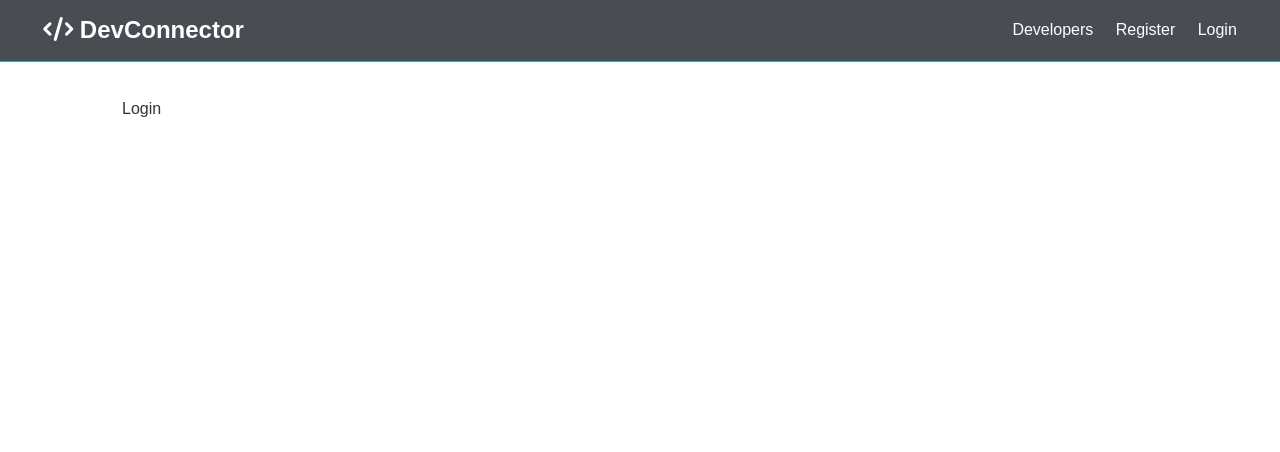
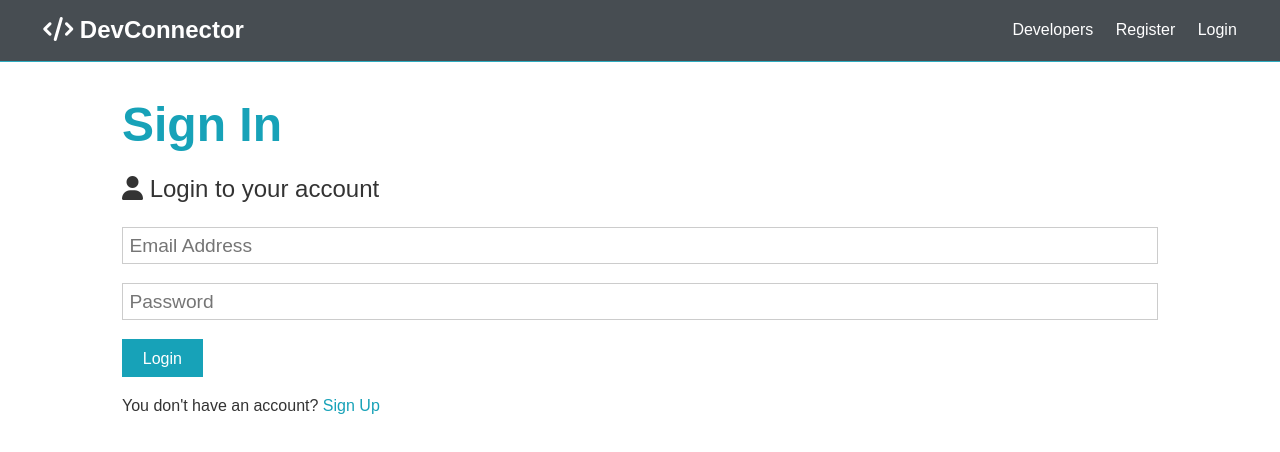
Before and after one commit to iyadah/devc, a React (Create React App) app in the folder client/: page /login in a window 1280 px wide. Shown: the top 452 px of the page. Built offline with nearby package versions, Linux system fonts and the light colour scheme.

Commit message:
Add login

```diff
--- a/client/src/components/auth/Login.js
+++ b/client/src/components/auth/Login.js
@@ -1,10 +1,48 @@
-import React from 'react'
+import React, { Fragment, useState } from 'react';
+import { Link } from 'react-router-dom';
+import axios from 'axios';
 
 export const Login = () => {
+    const [ formData, setFormData ] = useState({
+        email: '',
+        password: '',
+    });
+
+    const { email, password } = formData;
+    const onChange = e =>
+      setFormData({ ...formData, [ e.target.name ]: e.target.value});
+
+    const onSubmit = async e =>{
+        e.preventDefault();
+        console.log(formData);
+    }
+
     return (
-        <div>
-            Login
-        </div>
+        <Fragment>
+            <h1 className="large text-primary">Sign In</h1>
+            <p className="lead"><i className="fas fa-user"></i> Login to your account</p>
+            <form className="form" onSubmit={ e => onSubmit(e)}>
+                <div className="form-group">
+                <input type="email" placeholder="Email Address" name="email" value={email} onChange={e => onChange(e)} required />
+                </div>
+                <div className="form-group">
+                <input
+                    type="password"
+                    placeholder="Password"
+                    name="password"
+                    value = {password}
+                    onChange={e => onChange(e)}
+                    required
+                    minLength="6"
+                />
+                </div>
+                <input type="submit" className="btn btn-primary" value="Login" />
+            </form>
+            <p className="my-1">
+                You don't have an account? <Link to="/register">Sign Up</Link>
+            </p>
+
+        </Fragment>
     )
 }
 
--- a/client/src/components/auth/Register.js
+++ b/client/src/components/auth/Register.js
@@ -1,4 +1,6 @@
-import React, { Fragment, useState } from 'react'
+import React, { Fragment, useState } from 'react';
+import { Link } from 'react-router-dom';
+import axios from 'axios';
 
 export const Register = () => {
     const [ formData, setFormData ] = useState({
@@ -12,12 +14,31 @@
     const onChange = e =>
       setFormData({ ...formData, [ e.target.name ]: e.target.value});
 
-    const onSubmit = e =>{
+    const onSubmit = async e =>{
         e.preventDefault();
         if(password !== password2){
             console.log('Passwords do not match');
         } else{
             console.log(formData);
+        //     const newUser = {
+        //         name,
+        //         email,
+        //         password
+        //     }
+        //     try {
+        //         const config = {
+        //             headers:{
+        //                 'Content-Type': 'application/json',
+        //             }
+        //         }
+        //         const body = JSON.stringify(newUser);
+        //         const res = await axios.post('/api/users', body, config);
+        //         console.log(res.data);
+
+        //     } catch (err) {
+
+        //         console.error(err.response.data);
+        //     }
         }
     }
 
@@ -59,7 +80,7 @@
                 <input type="submit" className="btn btn-primary" value="Register" />
             </form>
             <p className="my-1">
-                Already have an account? <a href="login.html">Sign In</a>
+                Already have an account? <Link to="/login">Sign In</Link>
             </p>
 
         </Fragment>
```
